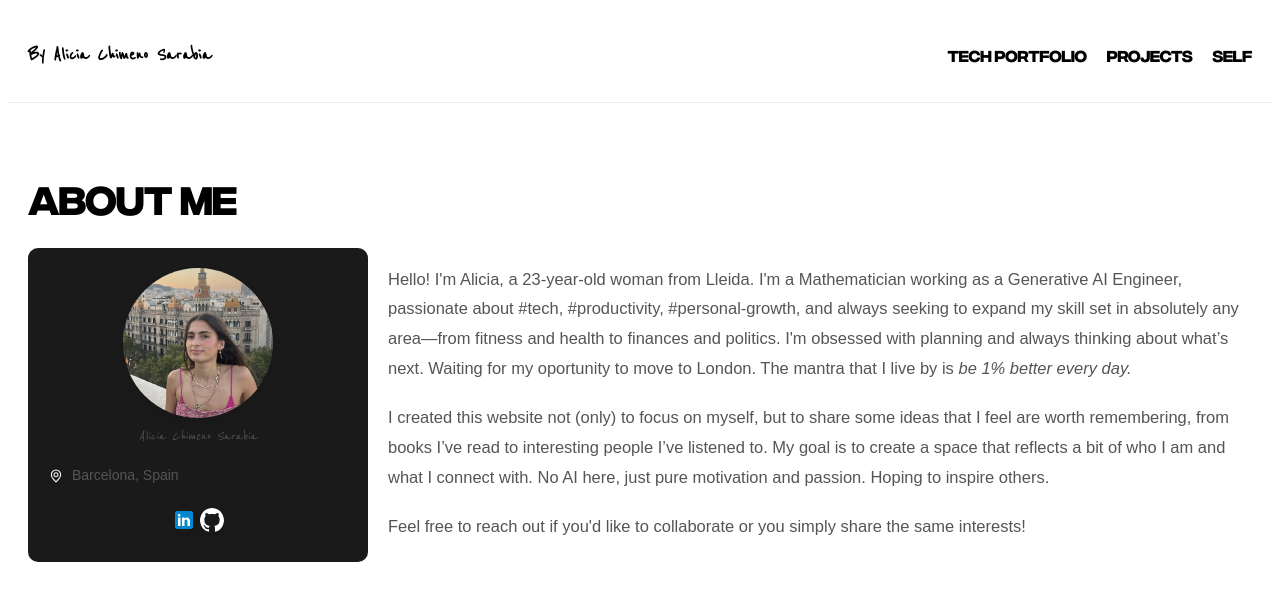
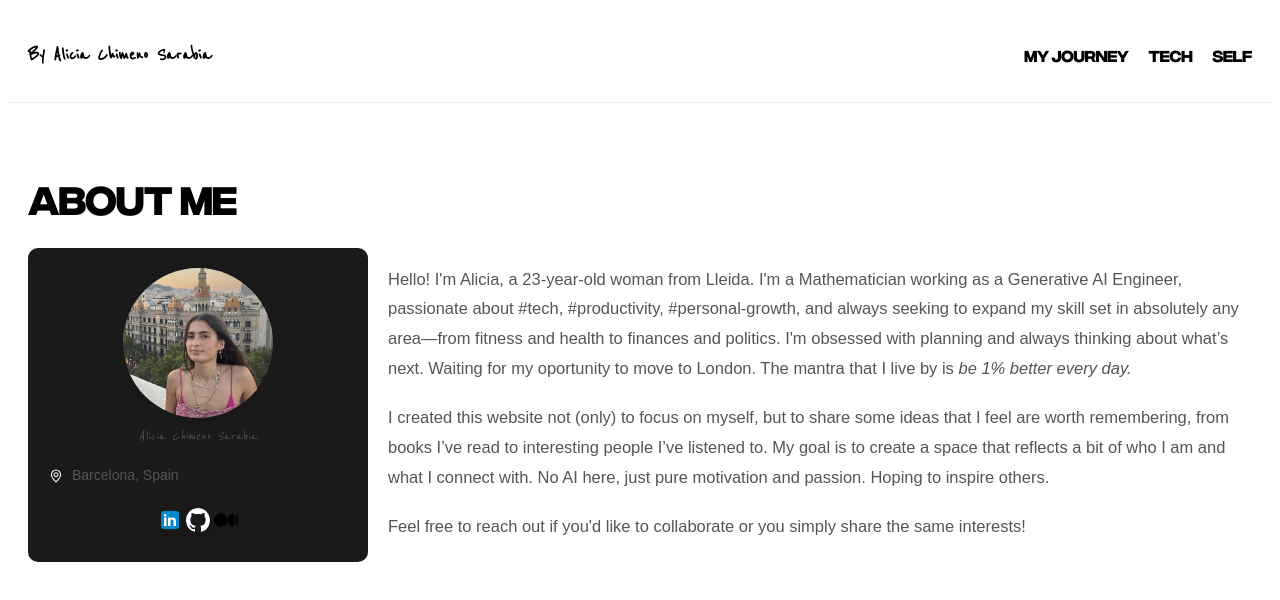
Before and after one commit to aliciachimeno/personal-webpage, a plain HTML site: page index.html in a window 1280 px wide. Drawn offline with Linux system fonts and the light colour scheme; a web font is replaced by a local one.

Commit message:
arranged

```diff
--- a/index.html
+++ b/index.html
@@ -21,8 +21,8 @@
                     <a href="#" class="menu-close">
                         <img src="pics/close.svg" alt="Colse menu">
                     </a>
-                    <li><a href="tech-portfolio.html">TECH PORTFOLIO</a></li>
-                    <li><a href="projects.html">PROJECTS</a></li>
+                    <li><a href="tech-portfolio.html">My Journey</a></li>
+                    <li><a href="projects.html">Tech</a></li>
                     <li><a href="self.html">SELF</a></li>
                 </li>
             </ul>
@@ -46,6 +46,8 @@
             <div class="social-links">
                 <a href="https://www.linkedin.com/in/alicia-chimeno-sarabia/" data-tooltip="LinkedIn"><img src="pics/icons8-linkedin.svg" alt="LinkedIn"></a>
                 <a href="https://github.com/aliciachimeno" data-tooltip="GitHub"><img src="pics/github.svg" alt="GitHub"></a>
+                <a href="https://medium.com/@aliciachimeno9" data-tooltip="Medium"><img src="pics/medium.svg" alt="Medium"></a>
+
 
             </div>
 
```
Also changed, not shown: projects.html (+2 -2 lines), self.html (+2 -2 lines), tech-portfolio.html (+5 -5 lines), pics/medium.svg (added).
